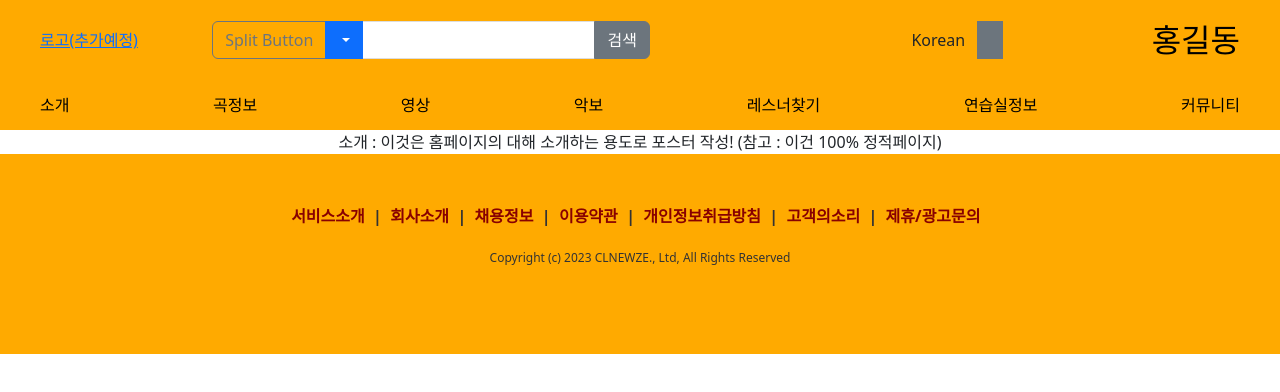
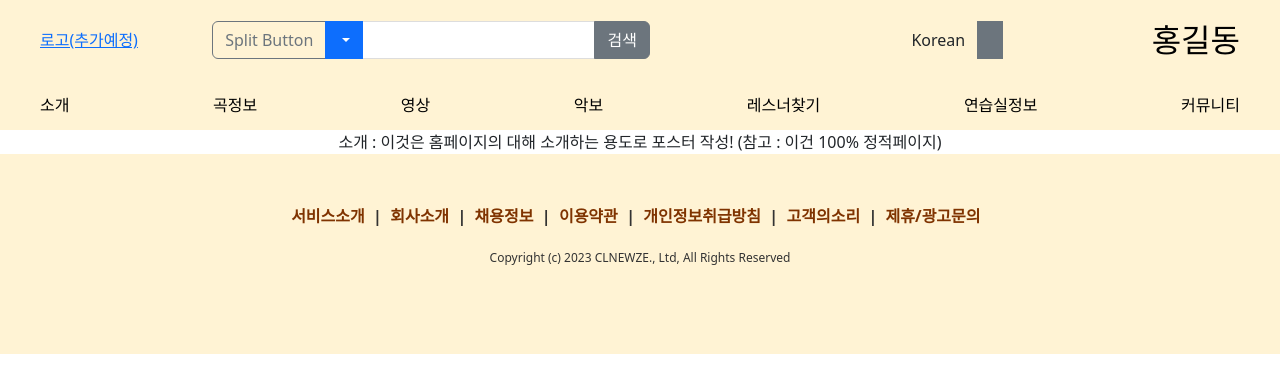
Before and after one commit to BerkleyLim/CLNEWZE, a React (Create React App) app in the folder clnewze-front/: page /introduction in a window 1280 px wide. Shown: the top 392 px of the page. Built offline with nearby package versions, Linux system fonts and the light colour scheme.

Commit message:
refactor: header, footer 색상 변경
배경 변경 설정

```diff
--- a/clnewze-front/src/components/commom/header/header.scss
+++ b/clnewze-front/src/components/commom/header/header.scss
@@ -2,8 +2,10 @@ div .header {
   position:fixed;
   width:100%;
   height: 130px;
-  background-color: #fa0;
-  color: #800;
+  // background-color: #fa0;
+  // background-color: #89eeff;
+  background-color: #FFF3D4;
+  color: rgb(127,51,0);
   // z-index: 9997;
   z-index: 1000;
 
--- a/clnewze-front/src/index.scss
+++ b/clnewze-front/src/index.scss
@@ -127,7 +127,7 @@ ul, ol, li {
 /***************** footer css ***********************/
 .footer {
   width:100%;
-  background-color: #fa0;
+  background-color: #FFF3D4;
   color: #333;
   height:200px;
 }
@@ -140,7 +140,7 @@ ul, ol, li {
   font-weight: bold;
 }
 .ft-service a {
-  color:#800;
+  color:rgb(127,51,0);
   text-decoration: none;
 }
 .ft-address,.ft-copy {
```
